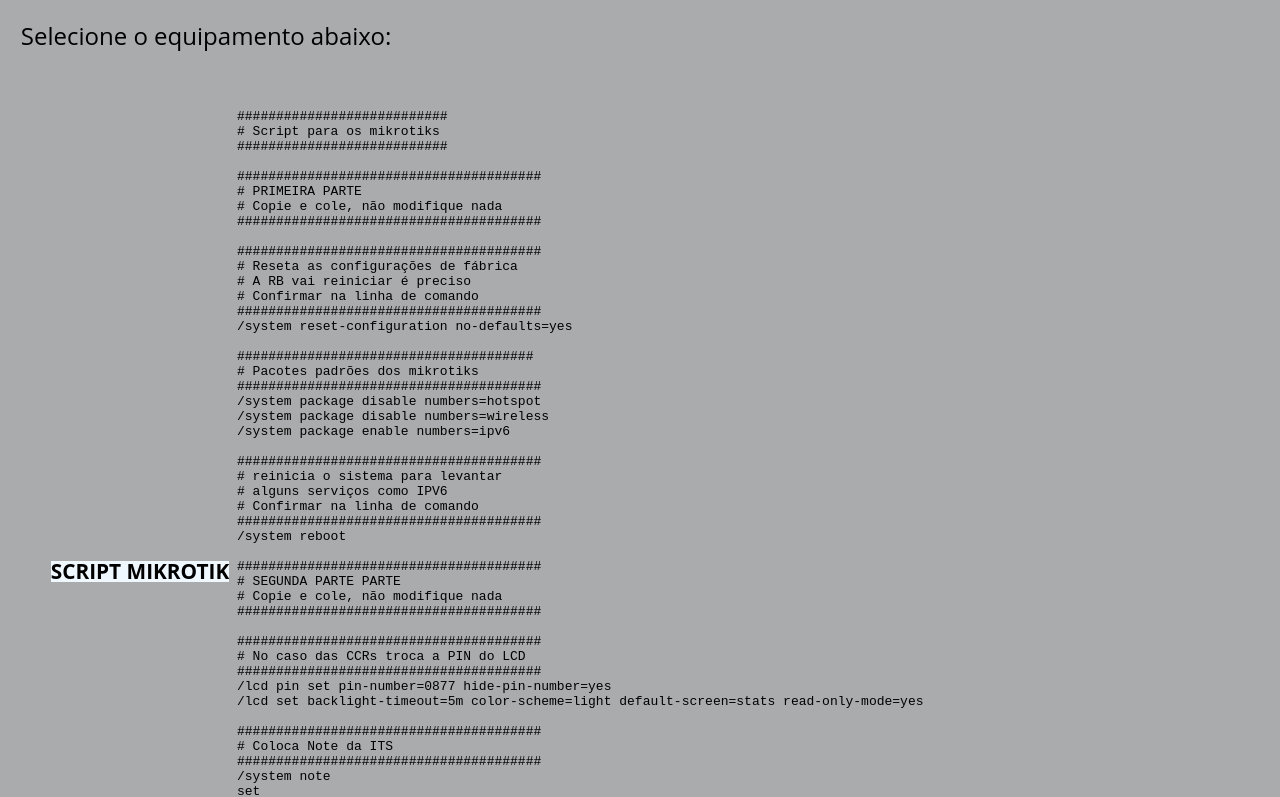
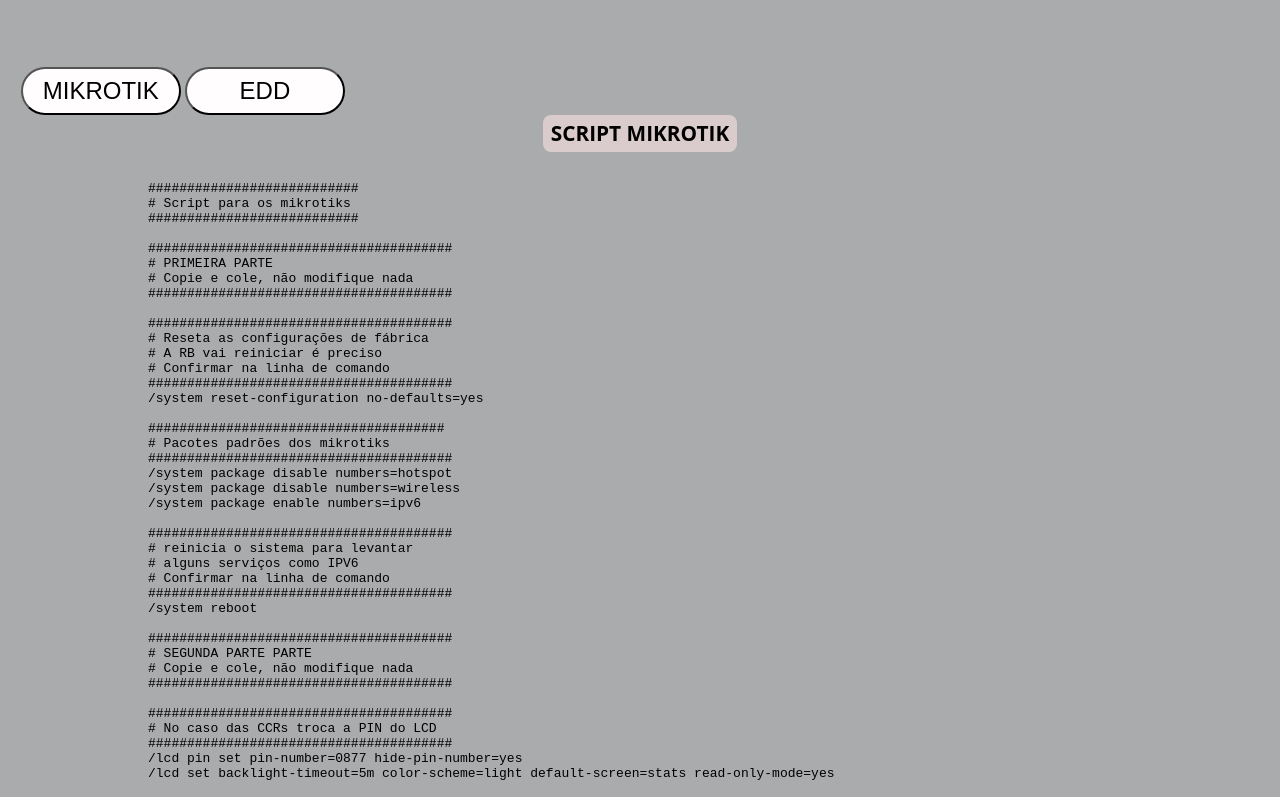
Before and after one commit to felypemp/BASE-CONHECIMENTO-ROTEADORES, a plain HTML site: page scripts.html in a window 1280 px wide. Shown: the part 201-998 px from the top of the page. Drawn offline with Linux system fonts and the light colour scheme.

Commit message:
criado botoões para selecionar os equipamentos na pagina de script

```diff
--- a/css/global.css
+++ b/css/global.css
@@ -43,18 +43,17 @@ body {
 /* ========== CONTEUDO PRINCIPAL DAS PAGINAS ========== */
 
 .conteudoPrincipal {
-	margin-top: 1.5rem;
     padding: 1.3rem;
 }
 
 .titulo {
     font-weight: bold;
-    font-size: 3rem;
+    font-size: 2.2rem;
     text-align: center;
 }
 
 .subtitulo {
     font-size: 1.5rem;
-    margin-top: 3rem;
-    margin-bottom: 3rem;
+    margin-top: 2rem;
+    margin-bottom: 2rem;
 }
--- a/css/script.css
+++ b/css/script.css
@@ -1,14 +1,40 @@
-.scriptMikrotik{
+.containerScript{
     display: flex;
-    flex-wrap: wrap;
+    flex-direction: column;
     align-items: center;
     justify-content: center;
 
 }
 
 .nomeScript{
-    background-color: aliceblue;
+    padding: 0.5rem;
+    background-color: #dacccc;
     font-size: 1.3rem;
     font-weight: bold;
-    margin-bottom: 3rem;
+    margin-bottom: 1rem;
+    border-radius: 0.5rem;
 }
+
+.btnEquipamento{
+    background-color: #fffdfd;
+    width: 10rem;
+    margin-top: 2.5rem;
+    font-size: 1.5rem;
+    padding: 0.5rem;
+    border-radius: 4rem;
+    text-transform: uppercase;
+}
+
+.btnEquipamento:hover{
+    background-color: var(--white);
+    color:orange;
+    font-weight: 700;
+    cursor: pointer;
+
+}
+
+/*========== Função para esconder ========== */
+
+.esconder {
+    display: none;
+}
--- a/scripts.html
+++ b/scripts.html
@@ -26,18 +26,20 @@
     </header>
 
     <main>
-        <div class="conteudoPrincipal">
+        <div class="conteudoPrincipal ">
             <h1 class="titulo">Script's</h1>
             <h2 class="subtitulo">Selecione o equipamento abaixo:</h2>
+            <input type="button" class="btnEquipamento" value="Mikrotik">
+            <input type="button" class="btnEquipamento" value="EDD">
 
-            <div class="scriptMikrotik">
+            <div class="containerScript ">
                 <h3 class="nomeScript">SCRIPT MIKROTIK</h3>
-                <iframe class="caixa" src="./scripts/mikrotik.txt" frameborder="0" scrolling="yes" height="1000" width="1000"></iframe>
+                <iframe class="caixa" src="./scripts/mikrotik.txt" frameborder="0" scrolling="yes" height="750" width="1000"></iframe>
 
             </div>
 
-            <div class="ScriptEdd">
-
+            <div class="containerScript esconder">
+                <h3 class="nomeScript">SCRIPT EDD</h3>
             </div>
         </div>
 
```
Also changed, not shown: js/script.js (added).
